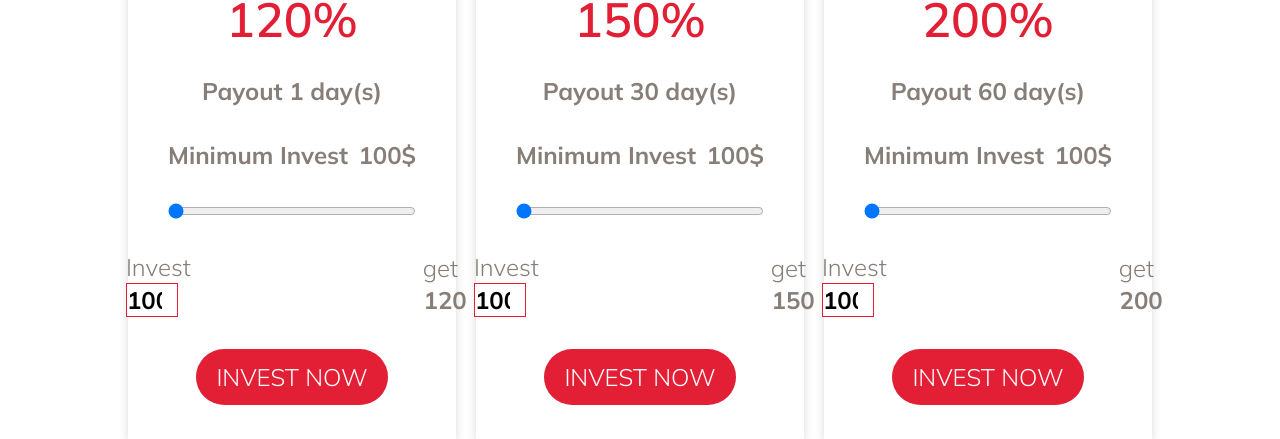
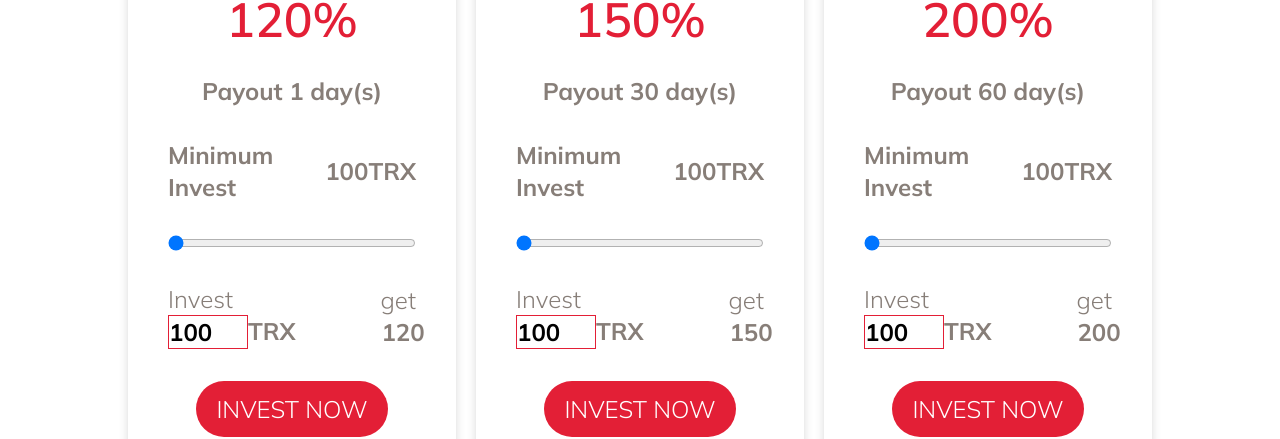
Before and after one commit to goldendragon430/cryptofy_frontend, a React (Vite) app: page /plans in a window 1280 px wide. Shown: the part 885-1324 px from the top of the page. Built offline with nearby package versions, Linux system fonts and the light colour scheme.

Commit message:
updating

```diff
--- a/src/components/MainDashboard.tsx
+++ b/src/components/MainDashboard.tsx
@@ -275,7 +275,7 @@ const MainDashboard: React.FC = () => {
         </div>
 
       </div>
-      <div className="grid grid-cols-1 gap-5 py-20 lg:grid-cols-3">
+      <div className="grid grid-cols-1 gap-5 py-20 lg:grid-cols-3 w-full">
             <PriceCard days={1} min={100} perc={120} plan={1} handler = {onInvest} />
             <PriceCard days={30} min={100} perc={150} plan={2} handler = {onInvest}/>
             <PriceCard days={60} min={100} perc={450} plan={3} handler = {onInvest}/>
--- a/src/components/Pricing.tsx
+++ b/src/components/Pricing.tsx
@@ -226,7 +226,7 @@ export function PriceCard({
       <p className="text-[#877e78]">Payout {days} day(s)</p>
       <div className="flex w-full items-center justify-between">
         <p className="text-[#877e78]">Minimum Invest</p>
-        <p className="text-[#877e78]">{min}$</p>
+        <p className="text-[#877e78]">{min}TRX</p>
       </div>
       <input
         type="range"
@@ -236,14 +236,17 @@ export function PriceCard({
         max={5000}
         onChange={(e) => void setValue(parseInt(e.target.value))}
       />
-      <div className="flex w-full items-center justify-center gap-56 text-[#877e78]">
+      <div className="flex w-full items-center justify-between text-[#877e78]">
         <div>
           <p className="font-light">Invest</p>
+          <div className="flex">
           <input
             type="number"
             value={value}
-            className="w-[80%] border-[1px] border-primred bg-white-500 bg-opacity-50 text-black"
+            className="w-20 border-[1px] border-primred bg-white-500 bg-opacity-50 text-black"
           />
+          <p>TRX</p>
+          </div>
         </div>
         <div className="flex flex-col items-end">
           <p className="font-light">get</p>
```
